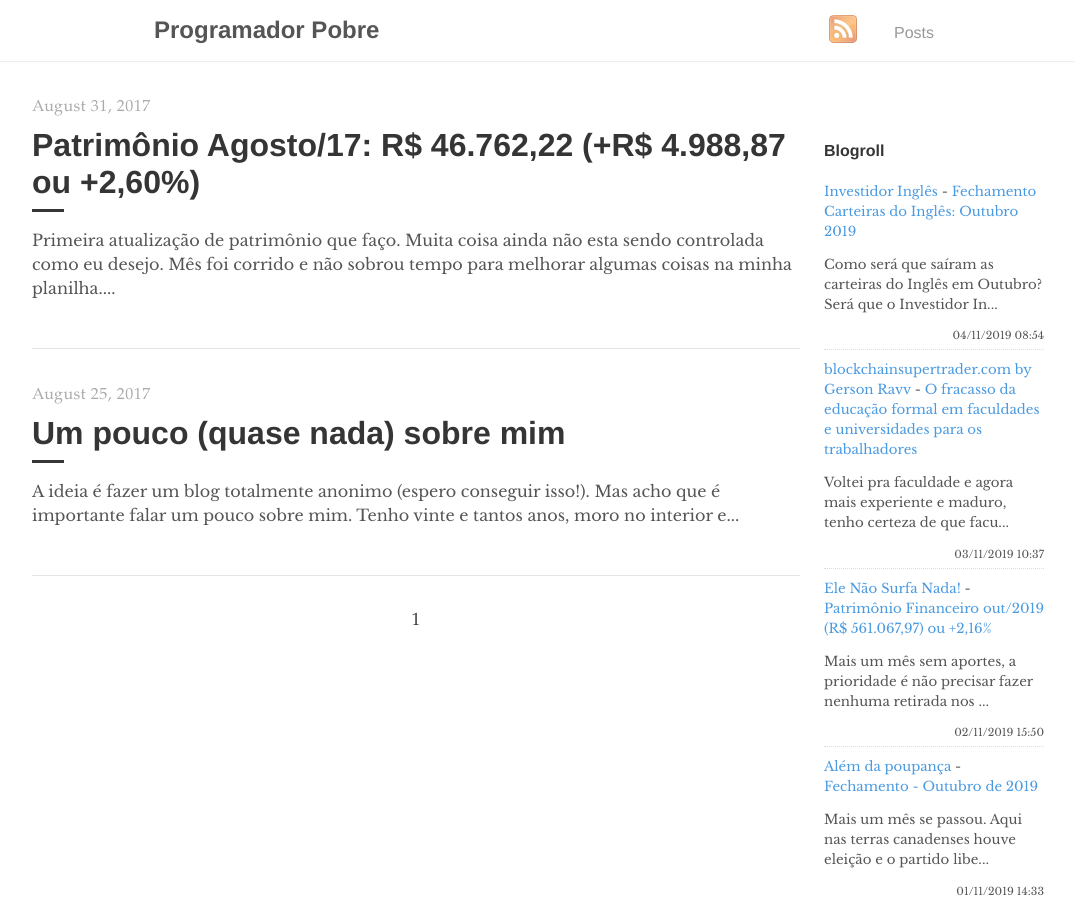
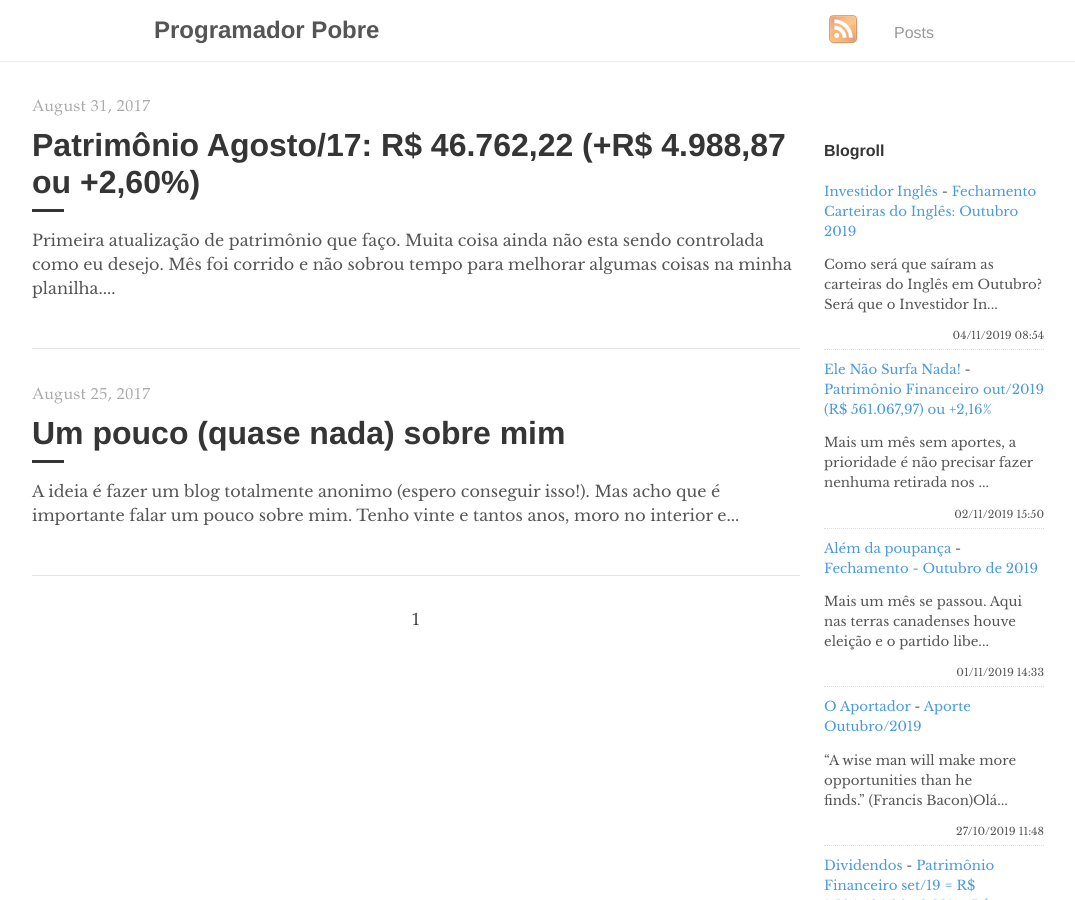
Before and after one commit to programadorpobre/programadorpobre.github.io, a Jekyll site: the page built from index.html, in a window 1280 px wide and 900 px high. Shown: the whole window, without its empty margins (96-1171 px from the left). Built offline with Jekyll 4.4.1, drawn with Linux system fonts in a browser that asks for light colours; the list of posts is cut into pages by our own code; comment, search, counter and statistics services are not loaded.

Commit message:
[ci skip] travis #822

```diff
--- a/_includes/feed-entries.html
+++ b/_includes/feed-entries.html
@@ -2,11 +2,6 @@
     <a class="feed-entry-site-name" href="https://www.investidoringles.com/">Investidor Inglês</a> - <a class="feed-entry-title" href="https://www.investidoringles.com/2019/11/fechamento-carteiras-do-ingles-outubro-2019.html">Fechamento Carteiras do Inglês: Outubro 2019</a>
     <p class="feed-entry-summary">Como será que saíram as carteiras do Inglês em Outubro? Será que o Investidor In...</p>
     <time datetime="2019-11-04T08:54:00.000-03:00">04/11/2019 08:54</time>
-</div>
-<div class="feed-entry">
-    <a class="feed-entry-site-name" href="http://www.blockchainsupertrader.com/">blockchainsupertrader.com by Gerson Ravv</a> - <a class="feed-entry-title" href="http://www.blockchainsupertrader.com/2019/11/o-fracasso-da-educacao-formal-em.html">O fracasso da educação formal em faculdades e universidades para os trabalhadores</a>
-    <p class="feed-entry-summary">Voltei pra faculdade e agora mais experiente e maduro, tenho certeza de que facu...</p>
-    <time datetime="2019-11-03T10:37:00.004-03:00">03/11/2019 10:37</time>
 </div>
 <div class="feed-entry">
     <a class="feed-entry-site-name" href="https://elenaosurfanada.blogspot.com/">Ele Não Surfa Nada!</a> - <a class="feed-entry-title" href="https://elenaosurfanada.blogspot.com/2019/11/patrimonio-financeiro-out2019-r.html">Patrimônio Financeiro out/2019 (R$ 561.067,97) ou +2,16%</a>
```
